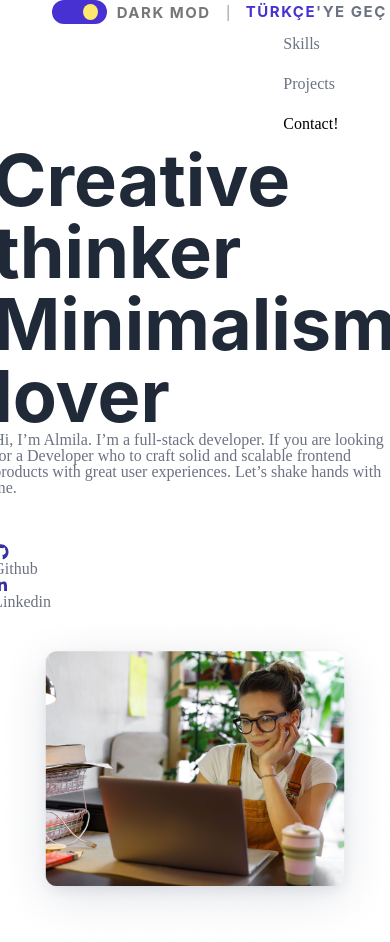
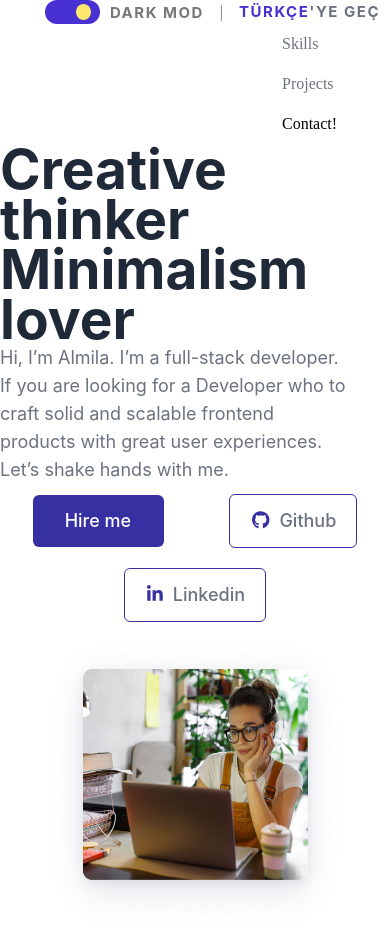
Before and after one commit to deniz244/web-sayfam, a React (Create React App) app: page / in a window 390 px wide. Shown: the top 942 px of the page. Built offline with nearby package versions, Linux system fonts and the light colour scheme.

Commit message:
hero eksikler var, skills.js oluşturuldu

```diff
--- a/src/comps/Hero.js
+++ b/src/comps/Hero.js
@@ -20,6 +20,7 @@ export default function Hero() {
   const [txt1, setTxt1] = useState("");
   const [txt2, setTxt2] = useState("");
   const [txt3, setTxt3] = useState("");
+  const [txt4, setTxt4] = useState("");
 
   useEffect(() => {
     if (language === "tr-TR") {
@@ -28,12 +29,14 @@ export default function Hero() {
       setTxt3(
         "Merhaba, ben Almila. Ben bir full-stack geliştiricisiyim. Mükemmel kullanıcı deneyimleriyle sağlam ve ölçeklenebilir frontend ürünleri oluşturacak bir geliştirici arıyorsanız el sıkışalım."
       );
+      setTxt4("İşe alın");
     } else if (language === "en-US") {
       setTxt1("Creative thinker");
       setTxt2("Minimalism lover");
       setTxt3(
         "Hi, I’m Almila. I’m a full-stack developer. If you are looking for a Developer who to craft solid and scalable frontend products with great user experiences. Let’s shake hands with me."
       );
+      setTxt4("Hire me");
     }
   }, [language]);
 
@@ -42,11 +45,16 @@ export default function Hero() {
       <div className="leftSide">
         <div id="sol1" className="mg40"></div>
         <div>
-          <h2 id="sol2">{txt1} </h2>
+          <h2 id="sol2"></h2>
         </div>
         <div id="sol2Name" className="mg40">
+          <h2>{txt1}</h2>
           <h2>{txt2}</h2>
         </div>
+
+        {/*<div className="mg40">
+          <h2 id="sol2Yazi"></h2>
+  </div>*/}
 
         <div id="sol3" className="mg40">
           <p>{txt3}</p>
@@ -54,6 +62,14 @@ export default function Hero() {
 
         <div id="sol4" className="mg40">
           <div id="sol4Button">
+            <a
+              className="sol4-1 buttonSolFont"
+              rel="noreferrer"
+              target="_blank"
+            >
+              {txt4}
+            </a>
+
             <a
               className="sol4-2 buttonSolFont"
               href="https://github.com/deniz244"
@@ -86,8 +102,8 @@ export default function Hero() {
         </div>
       </div>
 
-      <div id="rightSide">
-        <img id="rightSideFoto" src={Foto} alt="fotoğrafım" />
+      <div className="rightSide">
+        <img className="rightSideFoto" src={Foto} alt="fotoğrafım" />
       </div>
     </div>
   );
--- a/src/comps/css/Hero.css
+++ b/src/comps/css/Hero.css
@@ -14,3 +14,182 @@
   flex-wrap: wrap;
   width: 50%;
 }
+
+.rightSide {
+  display: flex;
+  justify-content: center;
+  align-items: center;
+  flex-wrap: wrap;
+  position: relative;
+  width: 500px;
+}
+
+.rightSideFoto {
+  max-width: 396px;
+  height: 375px;
+  /*box-shadow: 0px 8px 28px -6px rgba(24, 39, 75, 0.12);*/
+  border-radius: 18px;
+  width: 500px;
+}
+
+#sol1 {
+  display: flex;
+  justify-content: flex-start;
+  align-items: center;
+}
+
+#sol2 {
+  font-family: "Inter";
+  font-style: normal;
+  font-weight: 700;
+  font-size: 40px;
+  line-height: 72px;
+}
+#sol2Yazi {
+  font-family: "Inter";
+  font-style: normal;
+  font-weight: 400;
+  font-size: 28px;
+  line-height: 28px;
+}
+#sol3 {
+  font-family: "Inter";
+  font-style: normal;
+  font-weight: 400;
+  font-size: 18px;
+  line-height: 28px;
+}
+
+#sol4 {
+  display: flex;
+  justify-content: flex-start;
+  align-items: center;
+}
+#sol4Button {
+  display: flex;
+  justify-content: flex-start;
+  align-items: center;
+}
+.buttonSolFont {
+  font-family: "Inter";
+  font-style: normal;
+  font-weight: 500;
+  font-size: 18px;
+  line-height: 28px;
+  border-radius: 6px;
+  padding: 12px 20px 12px 12px;
+  margin-right: 12px;
+}
+.sol4-1 {
+  padding: 12px 32px;
+  width: 131px;
+}
+.light-mode .sol4-1 {
+  background: #3730a3;
+  color: #ffffff;
+}
+.dark-mode .sol4-1 {
+  background: #e1e1ff;
+  color: #000000;
+}
+
+.sol4-2 {
+  display: flex;
+  align-items: center;
+}
+.light-mode .sol4-2 {
+  background: #ffffff;
+  border: 1px solid #3730a3;
+}
+.dark-mode .sol4-2 {
+  background: #383838;
+  color: #e1e1ff;
+  border: 1px solid #e1e1ff;
+}
+
+.sol4-2 p {
+  margin-left: 10px;
+}
+.sol4-3 {
+  display: flex;
+  align-items: center;
+  background: #383838;
+  color: #e1e1ff;
+  border: 1px solid #e1e1ff;
+}
+.light-mode .sol4-3 {
+  background: #ffffff;
+  border: 1px solid #3730a3;
+}
+.dark-mode .sol4-3 {
+  background: #383838;
+  color: #e1e1ff;
+  border: 1px solid #e1e1ff;
+}
+.sol4-3 p {
+  margin-left: 10px;
+}
+
+@media (max-width: 1086px) {
+  .leftSide {
+    width: 100%;
+  }
+
+  .rightSide {
+    display: flex;
+    justify-content: center;
+    align-items: center;
+    flex-wrap: wrap;
+    width: 100%;
+  }
+
+  #sol4 {
+    width: 100%;
+  }
+  #sol4Button {
+    width: 100%;
+    justify-content: space-around;
+    flex-wrap: wrap;
+  }
+  #sol4Button a {
+    margin: 10px 10px;
+  }
+}
+@media (max-width: 450px) {
+  #sol2 {
+    font-size: 28px;
+    line-height: 30px;
+  }
+  #sol2Name h2 {
+    font-size: 55px;
+    line-height: 70px;
+  }
+}
+@media (max-width: 425px) {
+  .rightSideFoto {
+    max-width: 305px;
+    height: 305px;
+  }
+  #sol2 {
+    display: flex;
+    justify-self: center;
+    width: 90%;
+  }
+  #sol2Name h2 {
+    font-size: 55px;
+    line-height: 50px;
+    flex-wrap: wrap;
+  }
+  #sol3 {
+    display: flex;
+    justify-self: center;
+    width: 90%;
+  }
+}
+
+@media (max-width: 396px) {
+  #sol2 h2 {
+    font-size: 60px;
+    line-height: 72px;
+  }
+}
```
Also changed, not shown: src/comps/Skills.js (added).
